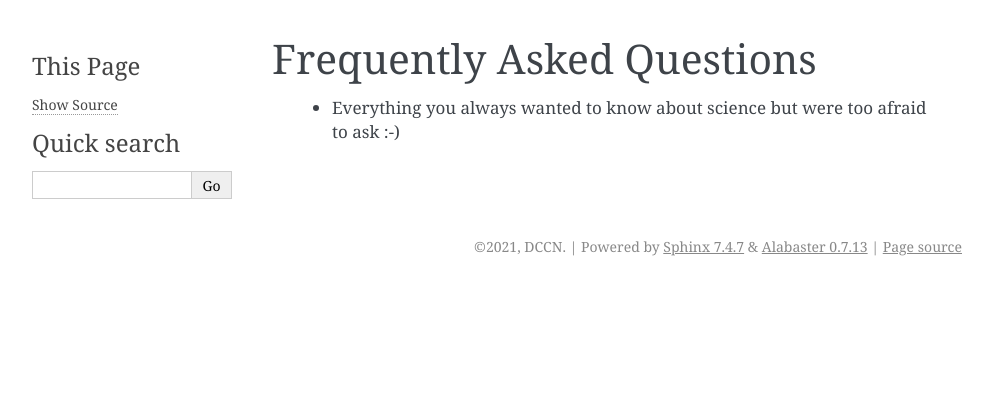
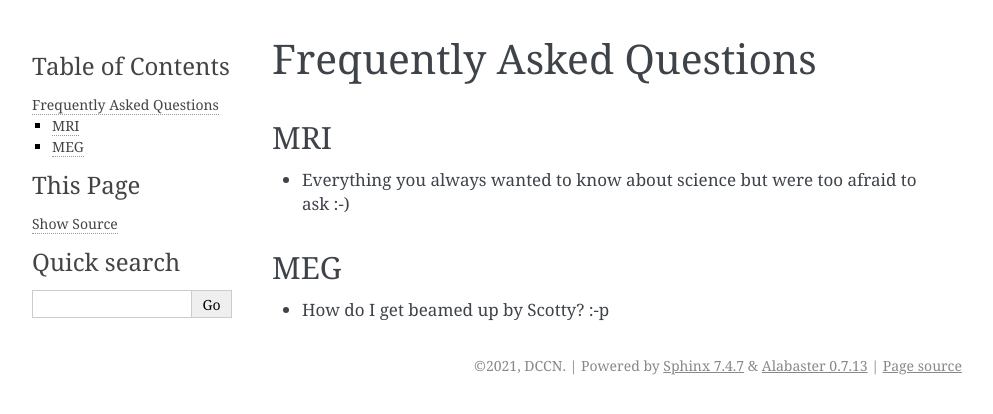
Before and after one commit to Donders-Institute/staff-scientists, a Sphinx documentation site: the page built from docs/FAQ.rst, in a window 1280 px wide. Shown: the top 414 px of the page, without its empty margins (148-1141 px from the left). Built offline with Sphinx 7.4.7, drawn with Linux system fonts in a browser that asks for light colours.

Commit message:
Minor edits

```diff
--- a/docs/FAQ.rst
+++ b/docs/FAQ.rst
@@ -1,4 +1,12 @@
 Frequently Asked Questions
 ==========================
 
- * Everything you always wanted to know about science but were too afraid to ask :-)
+MRI
+---
+
+* Everything you always wanted to know about science but were too afraid to ask :-)
+
+MEG
+---
+
+* How do I get beamed up by Scotty? :-p
```
